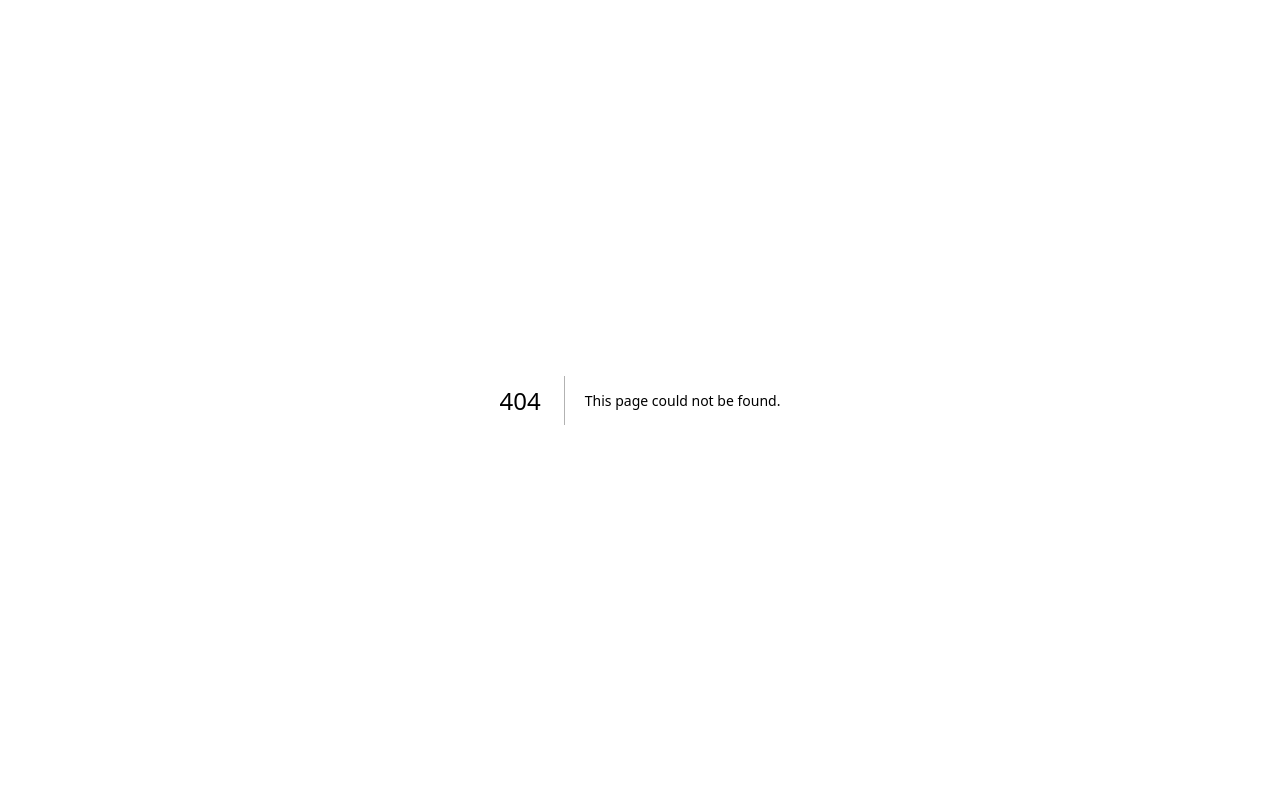
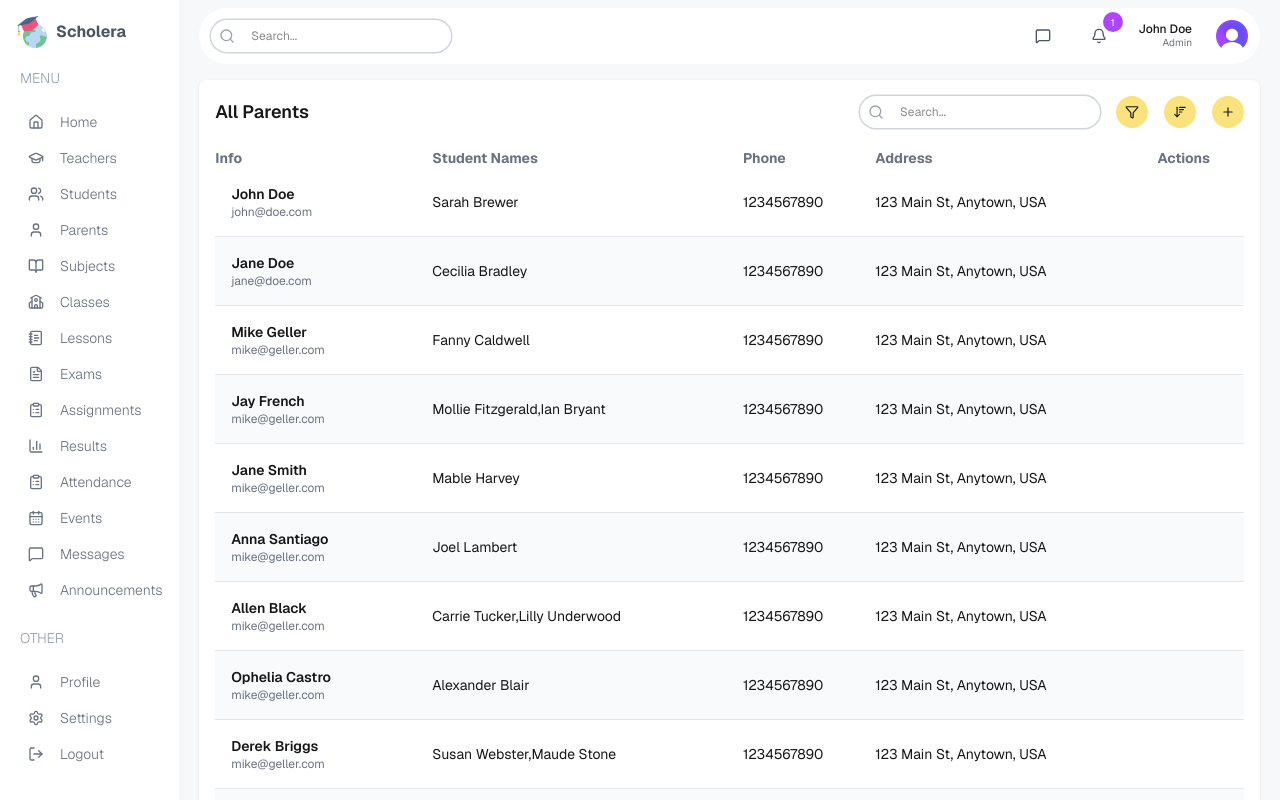
Before and after one commit to andryariadi/scholera, a Next.js app: page /list/parents in a window 1280 px wide. Before the commit this address had no page. Shown: the top 800 px of the page. Built offline with nearby package versions, Linux system fonts and the light colour scheme.

Commit message:
feat(ui): add parent table list

```diff
--- /dev/null
+++ b/src/app/(dashboard)/list/parents/page.tsx
@@ -0,0 +1,110 @@
+import Pagination from "@/components/Pagination";
+import Table from "@/components/Table";
+import TableSearch from "@/components/TableSearch";
+import { parentsData } from "@/libs/constants";
+import { Filter, Plus, SortDesc, Trash, View } from "lucide-react";
+import Image from "next/image";
+import Link from "next/link";
+
+const ParentList = () => {
+  const role = "admin";
+
+  const columns = [
+    {
+      header: "Info",
+      accessor: "info",
+    },
+    {
+      header: "Student Names",
+      accessor: "students",
+      className: "hidden md:table-cell",
+    },
+    {
+      header: "Phone",
+      accessor: "phone",
+      className: "hidden lg:table-cell",
+    },
+    {
+      header: "Address",
+      accessor: "address",
+      className: "hidden lg:table-cell",
+    },
+    {
+      header: "Actions",
+      accessor: "action",
+    },
+  ];
+
+  const renderRow = (item: Parent) => (
+    <tr key={item.id} className="b-sky-600 border-b border-gray-200 even:bg-slate-50 text-sm hover:bg-scholera-purple-light">
+      {/* Info */}
+      <td className="flex items-center gap-4 p-4">
+        <div className="flex flex-col">
+          <h3 className="font-semibold">{item.name}</h3>
+          <p className="text-xs text-gray-500">{item?.email}</p>
+        </div>
+      </td>
+      {/* Students */}
+      <td className="hidden md:table-cell">{item.students.join(",")}</td>
+      {/* Phone */}
+      <td className="hidden md:table-cell">{item.phone}</td>
+      {/* Address */}
+      <td className="hidden md:table-cell">{item.address}</td>
+      <td>
+        <div className="flex items-center gap-2">
+          {role === "admin" && (
+            <>
+              {/* <FormModal table="parent" type="update" data={item} /> */}
+              {/* <FormModal table="parent" type="delete" id={item.id} /> */}
+            </>
+          )}
+        </div>
+      </td>
+    </tr>
+  );
+
+  return (
+    <section className="bg-white p-4 rounded-lg space-y-5 shadow-sm">
+      {/* Top - Header */}
+      <div className="b-rose-500 flex items-center justify-between">
+        {/* Title */}
+        <h1 className="hidden md:block text-lg font-semibold">All Parents</h1>
+
+        {/* Actions Button */}
+        <div className="w-full md:w-auto flex flex-col md:flex-row items-center gap-4">
+          {/* Search */}
+          <TableSearch />
+
+          <div className="flex items-center gap-4 self-end">
+            {/* Filter Button */}
+            <button className="action-btn">
+              <Filter size={14} />
+            </button>
+
+            {/* Sort Button */}
+            <button className="action-btn">
+              <SortDesc size={14} />
+            </button>
+
+            {/* Modal Button */}
+
+            {role === "admin" && (
+              <button className="action-btn">
+                <Plus size={14} />
+              </button>
+              //   <FormModal table="teacher" type="create"/>
+            )}
+          </div>
+        </div>
+      </div>
+
+      {/* Middle - Table */}
+      <Table columns={columns} data={parentsData} renderRow={renderRow} />
+
+      {/* Bottom - Pagination */}
+      <Pagination />
+    </section>
+  );
+};
+
+export default ParentList;
--- a/src/libs/constants/index.ts
+++ b/src/libs/constants/index.ts
@@ -555,3 +555,86 @@ export const studentData = [
     address: "123 Main St, Anytown, USA",
   },
 ];
+
+export const parentsData = [
+  {
+    id: 1,
+    name: "John Doe",
+    students: ["Sarah Brewer"],
+    email: "john@doe.com",
+    phone: "1234567890",
+    address: "123 Main St, Anytown, USA",
+  },
+  {
+    id: 2,
+    name: "Jane Doe",
+    students: ["Cecilia Bradley"],
+    email: "jane@doe.com",
+    phone: "1234567890",
+    address: "123 Main St, Anytown, USA",
+  },
+  {
+    id: 3,
+    name: "Mike Geller",
+    students: ["Fanny Caldwell"],
+    email: "mike@geller.com",
+    phone: "1234567890",
+    address: "123 Main St, Anytown, USA",
+  },
+  {
+    id: 4,
+    name: "Jay French",
+    students: ["Mollie Fitzgerald", "Ian Bryant"],
+    email: "mike@geller.com",
+    phone: "1234567890",
+    address: "123 Main St, Anytown, USA",
+  },
+  {
+    id: 5,
+    name: "Jane Smith",
+    students: ["Mable Harvey"],
+    email: "mike@geller.com",
+    phone: "1234567890",
+    address: "123 Main St, Anytown, USA",
+  },
+  {
+    id: 6,
+    name: "Anna Santiago",
+    students: ["Joel Lambert"],
+    email: "mike@geller.com",
+    phone: "1234567890",
+    address: "123 Main St, Anytown, USA",
+  },
+  {
+    id: 7,
+    name: "Allen Black",
+    students: ["Carrie Tucker", "Lilly Underwood"],
+    email: "mike@geller.com",
+    phone: "1234567890",
+    address: "123 Main St, Anytown, USA",
+  },
+  {
+    id: 8,
+    name: "Ophelia Castro",
+    students: ["Alexander Blair"],
+    email: "mike@geller.com",
+    phone: "1234567890",
+    address: "123 Main St, Anytown, USA",
+  },
+  {
+    id: 9,
+    name: "Derek Briggs",
+    students: ["Susan Webster", "Maude Stone"],
+    email: "mike@geller.com",
+    phone: "1234567890",
+    address: "123 Main St, Anytown, USA",
+  },
+  {
+    id: 10,
+    name: "John Glover",
+    students: ["Stella Scott"],
+    email: "mike@geller.com",
+    phone: "1234567890",
+    address: "123 Main St, Anytown, USA",
+  },
+];
```
Also changed, not shown: src/libs/types/index.ts (+9 -0 lines).
